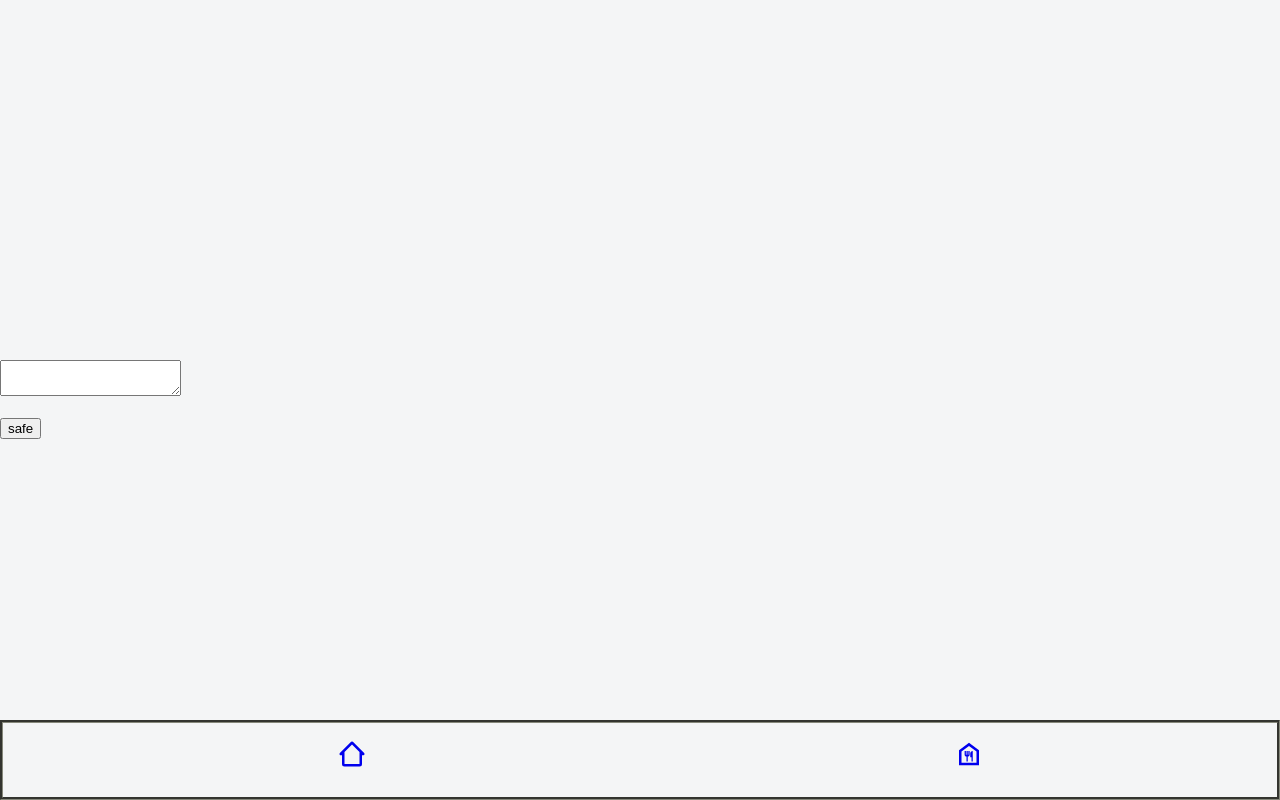
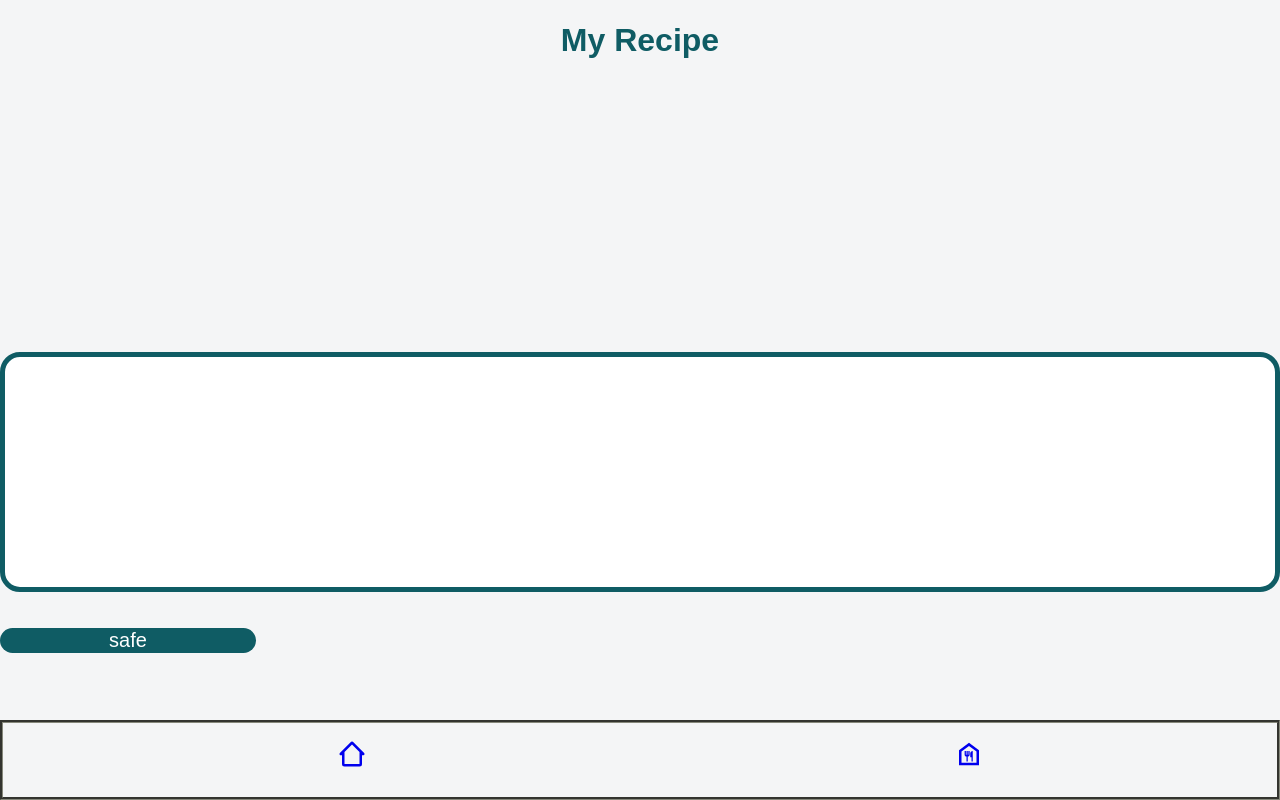
Before and after one commit to JanaDrieschner/capstone-picky-eaters, a Next.js app: page /myrecipes/1 in a window 1280 px wide. Built offline with nearby package versions, Linux system fonts and the light colour scheme.

Commit message:
add styling

```diff
--- a/components/LinksHomepage/index.js
+++ b/components/LinksHomepage/index.js
@@ -2,7 +2,7 @@ import React from "react";
 import styled from "styled-components";
 import Link from "next/link";
 import { IoIosAddCircleOutline } from "react-icons/io";
-
+import Toggle from "../Toggle";
 import { useRouter } from "next/router";
 
 import { useState, useEffect } from "react";
@@ -44,6 +44,7 @@ export default function LinksHomepage() {
   return (
     <>
       <StyledWrapper>
+        <Toggle />
         <StyledForm onSubmit={handleSubmit}>
           <StyledTitle>
             <p>Add Recipe</p>
--- a/components/OwnDetailPage/index.js
+++ b/components/OwnDetailPage/index.js
@@ -1,9 +1,11 @@
 import styled from "styled-components";
 import ReactPlayer from "react-player";
+import Heading from "../Heading";
 
 export default function OwnRecipeDetails() {
   return (
     <>
+      <Heading>My Recipe</Heading>
       <StyledPlayer>
         <ReactPlayer
           controls
@@ -11,19 +13,48 @@ export default function OwnRecipeDetails() {
         />
       </StyledPlayer>
       <form>
-        <textarea />
+        <StyledTextarea />
         <br /> <br />
-        <button type="submit">safe</button>
+        <StyledButton type="submit">safe</StyledButton>
       </form>
     </>
   );
 }
 
 const StyledPlayer = styled.div`
-  width: 80%;
-  height: 100%;
-  min-height: 100%;
-  max-height: 100%;
-  max-width: 100%;
-  min-width: 100%;
+  width: 100%;
+  height: 30vh;
+  display: flex;
+  justify-content: center;
+  align-items: center;
+  margin: 2rem 0 2rem;
 `;
+
+const StyledTextarea = styled.textarea`
+  width: 100%;
+  height: 30vh;
+  margin-top: 5rem;
+  font-family: nunito, sans-serif;
+  display: block;
+  padding: 1rem;
+  box-sizing: border-box;
+  resize: none;
+  border: 5px solid #0f5c64;
+  border-radius: 20px;
+`;
+
+const StyledButton = styled.button`
+  display: flex;
+  align-items: center;
+  justify-content: center;
+  font-size: 20px;
+
+  border-radius: 20px;
+  background-color: #0f5c64;
+  color: white;
+  border: none;
+  border-radius: 45px;
+  box-shadow: 0px 8px 15px (rgba 0, 0, 0, 0.1);
+  width: 20%;
+  hight: 20px;
+`;
```
